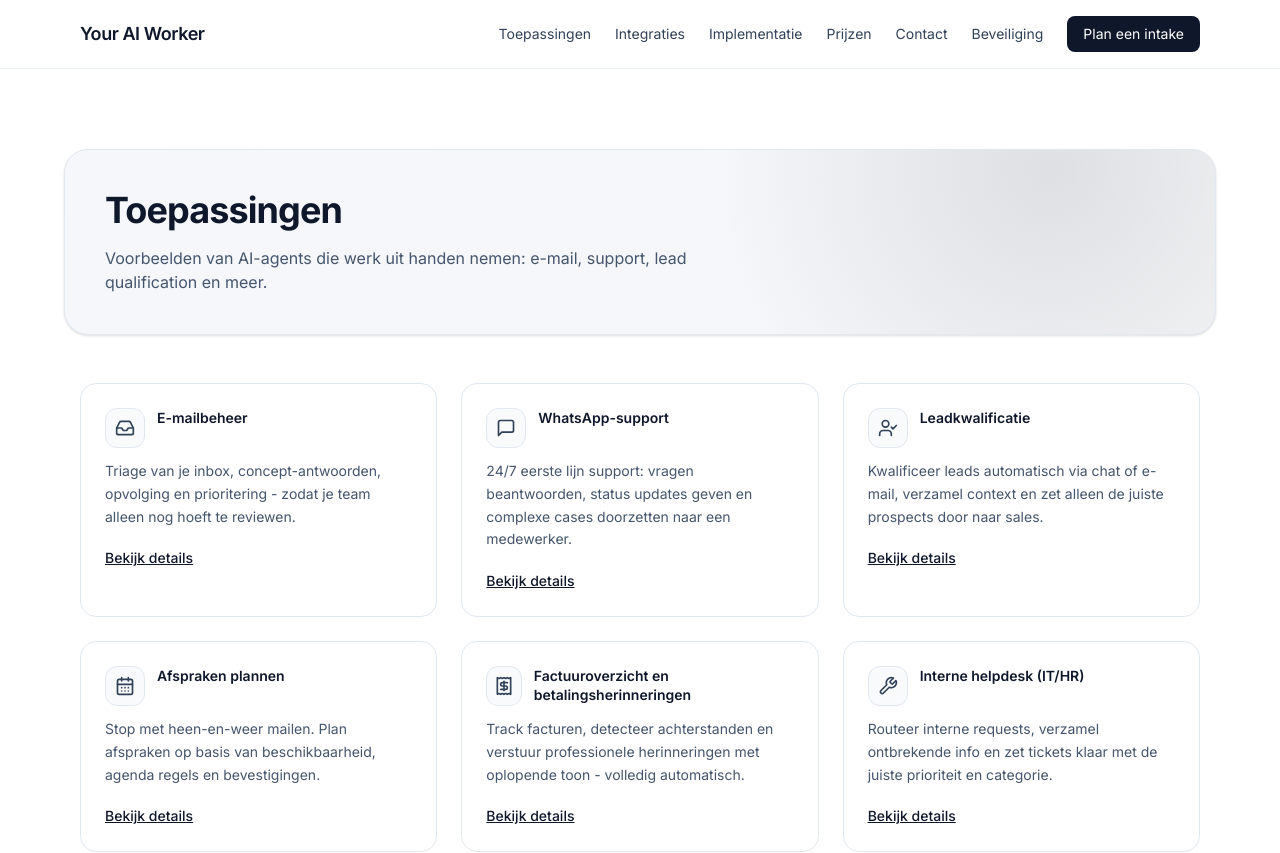
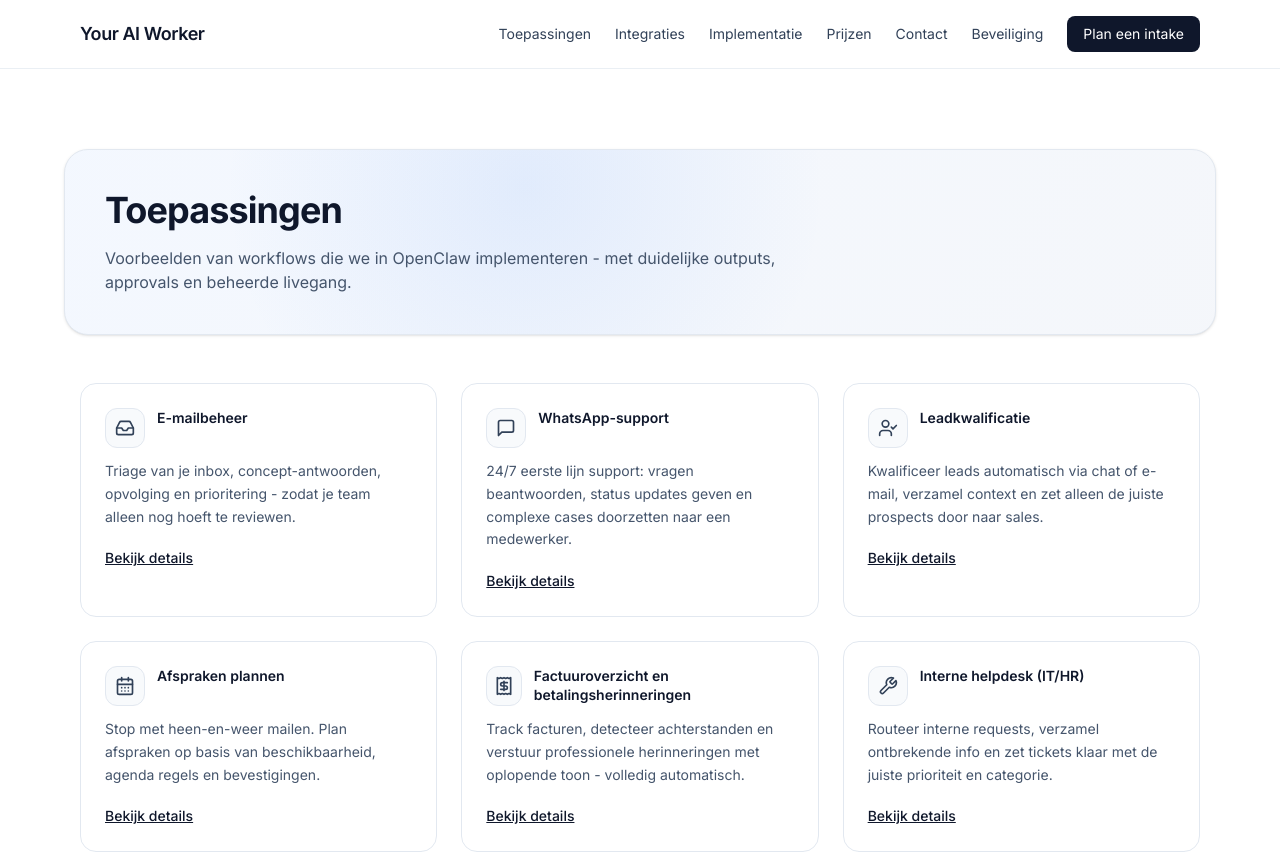
Before and after one commit to openclawbot69420-ux/youraiworker-site, a Next.js app: page /use-cases in a window 1280 px wide. Shown: the top 853 px of the page. Built offline with nearby package versions, Linux system fonts and the light colour scheme.

Commit message:
ui: upgrade use-cases page with clearer copy + motion polish

```diff
--- a/src/app/use-cases/page.tsx
+++ b/src/app/use-cases/page.tsx
@@ -6,7 +6,7 @@ import { USE_CASES } from "../../lib/catalog"
 export const metadata: Metadata = {
   title: "Toepassingen",
   description:
-    "Toepassingen voor AI-agents in e-mail, support, leadkwalificatie en rapportages.",
+    "Concrete toepassingen voor AI-agents in e-mail, support, leadkwalificatie en interne workflows.",
   alternates: {
     canonical: "https://youraiworker.nl/use-cases",
   },
@@ -48,20 +48,21 @@ const useCases = USE_CASES.map((useCase) => {
 const UseCasesPage: React.FC = () => {
   return (
     <section className="mx-auto max-w-6xl px-4 py-20">
-      <div className="mb-10 rounded-3xl border border-slate-200 bg-white p-6 shadow-sm subtle-mesh sm:-mx-4 sm:p-10">
+      <div className="motion-fade-in mb-10 rounded-3xl border border-slate-200 bg-white p-6 shadow-sm subtle-mesh sm:-mx-4 sm:p-10">
         <div className="max-w-2xl">
           <h1 className="text-3xl font-bold tracking-tight sm:text-4xl">Toepassingen</h1>
           <p className="mt-4 text-slate-600">
-            Voorbeelden van AI-agents die werk uit handen nemen: e-mail, support, lead qualification en meer.
+            Voorbeelden van workflows die we in OpenClaw implementeren - met duidelijke outputs, approvals en
+            beheerde livegang.
           </p>
         </div>
       </div>
 
       <div className="mt-12 grid gap-6 md:grid-cols-2 lg:grid-cols-3">
-        {useCases.map((useCase) => (
+        {useCases.map((useCase, index) => (
           <div
             key={useCase.title}
-            className="rounded-2xl border border-slate-200 bg-white p-6 transition-all hover:border-slate-300 hover:shadow-md"
+            className={`hover-lift motion-fade-in rounded-2xl border border-slate-200 bg-white p-6 hover:border-slate-300 hover:shadow-md ${index % 3 === 0 ? "motion-delay-1" : index % 3 === 1 ? "motion-delay-2" : "motion-delay-3"}`}
           >
             <div className="flex items-start gap-3">
               <span className="inline-flex h-10 w-10 items-center justify-center rounded-xl border border-slate-200 bg-slate-50 text-slate-700">
@@ -88,15 +89,15 @@ const UseCasesPage: React.FC = () => {
         <div className="mt-8 flex flex-col gap-3 sm:flex-row">
           <a
             href="/pricing"
-            className="rounded-lg bg-white px-6 py-3 text-center text-sm font-medium text-slate-900 hover:bg-slate-100 transition-colors"
+            className="rounded-lg bg-white px-6 py-3 text-center text-sm font-medium text-slate-900 transition-colors hover:bg-slate-100"
           >
-              Bekijk packages
+            Bekijk packages
           </a>
           <a
             href="/contact"
-            className="rounded-lg border border-white/30 px-6 py-3 text-center text-sm font-medium text-white hover:bg-white/10 transition-colors"
+            className="rounded-lg border border-white/30 px-6 py-3 text-center text-sm font-medium text-white transition-colors hover:bg-white/10"
           >
-              Plan een intake
+            Plan een intake
           </a>
         </div>
       </div>
```
